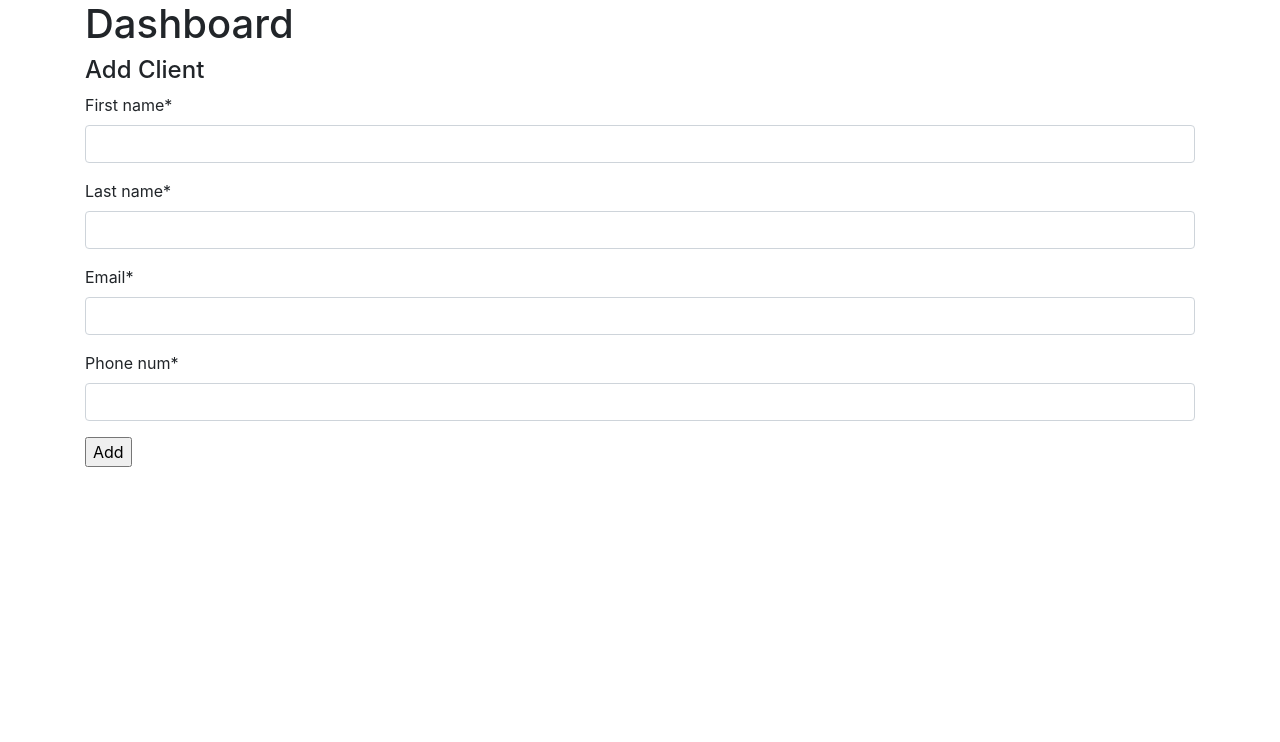
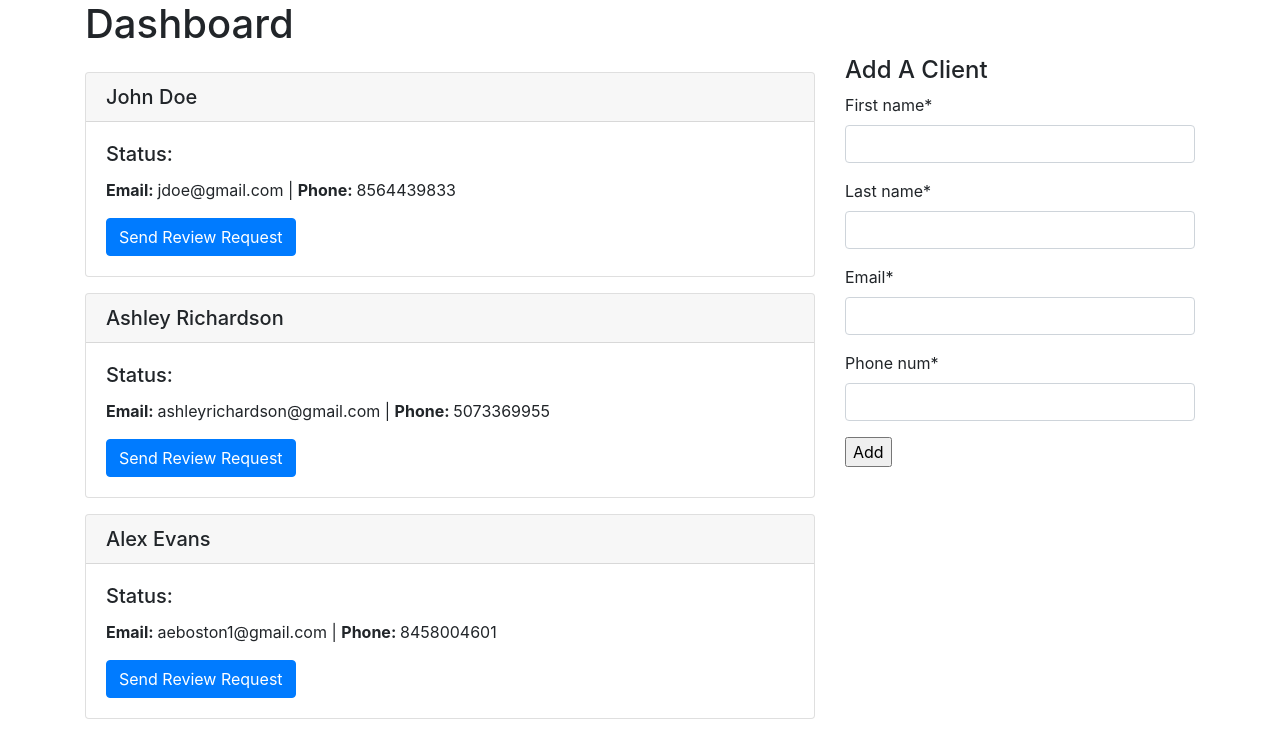
Before and after one commit to evans1111/django_skeleton, a Django app: page /accounts/dashboard/ in a window 1280 px wide. Shown: the part 58-800 px from the top of the page. Run offline with Django 3.2, Linux system fonts and the light colour scheme; a user stored in the database is signed in; data comes from the database, SQL or seed files in the repository; both versions use the stored data as it was after the commit; some libraries are stand-ins or nearby versions.

Commit message:
Added client form to dashboard

```diff
--- a/accounts/models.py
+++ b/accounts/models.py
@@ -54,14 +54,18 @@
 
     objects = UserManager()
 
+    def __str__(self):
+        return "%s %s" % (self.first_name, self.last_name)
+
 
 class Client(models.Model):
     first_name = models.CharField(max_length=80)
     last_name = models.CharField(max_length=80)
-    email = models.EmailField(max_length=80)
+    email = models.EmailField(max_length=80, unique=True)
     phone_num = models.CharField(null=False, blank=False, unique=True, max_length=10)
 
-    user = models.ForeignKey(User, null=True, on_delete=models.SET_NULL)
+    user = models.ForeignKey(User, related_name='clients', null=True, on_delete=models.SET_NULL)
+    # user = models.OneToOneField(User, null=True, on_delete=models.SET_NULL)
 
     def __str__(self):
         return "%s %s %s" % (self.first_name, self.last_name, self.email)
--- a/accounts/views.py
+++ b/accounts/views.py
@@ -16,18 +16,18 @@
 @login_required
 def dashboard_view(request):
     # return render(request, "dashboard.html", {})
-
     if request.method == 'POST':
         form = ClientForm(request.POST or None)
-
         if form.is_valid():
-            form.save()
+            instance = form.save(commit=False)
+            instance.user = request.user
+            instance.save()
+            # form.save()
             return render(request, 'dashboard.html')
         else:
             print("Error. Please check this client's information and try adding them again.")
     else:
         form = ClientForm(request.POST or None)
-
 
     context = {
         'form': form,
--- a/static/css/main.css
+++ b/static/css/main.css
@@ -16,3 +16,8 @@
     text-align: center;
     margin: 3rem;
 }
+
+/* ========== User Dashboard ========== */
+.client-list .card {
+    margin: 1rem 0;
+}
--- a/templates/dashboard.html
+++ b/templates/dashboard.html
@@ -6,11 +6,30 @@
     <h1>Dashboard</h1>
 </div>
 <div class="container">
-    <h4>Add Client</h4>
-    <form method="POST">
-        {% csrf_token %}
-        {{ form|crispy }}
-        <input type="submit" value="Add" />
-    </form>
+    <div class="row">
+        <div class="col-sm-8">
+            <div class="client-list">
+                {% for client in user.clients.all %}
+                    <div class="card">
+                        <h5 class="card-header">{{client.first_name}} {{ client.last_name }}</h5>
+                        <div class="card-body">
+                        <h5 class="card-title">Status:</h5>
+                        <p class="card-text"><strong>Email: </strong>{{ client.email }} | <strong>Phone: </strong>{{ client.phone_num }}</p>
+                        <a href="#" class="btn btn-primary">Send Review Request</a>
+                        </div>
+                    </div>
+                {% endfor %}
+            </div>
+        </div>
+
+        <div class="col-sm-4">
+            <h4>Add A Client</h4>
+            <form method="POST">
+                {% csrf_token %}
+                {{ form|crispy }}
+                <input type="submit" value="Add" />
+            </form>
+        </div>
+    </div>
   </div>
 {% endblock %}
```
Also changed, not shown: accounts/migrations/0001_initial.py, accounts/migrations/0002_auto_20201124_2004.py (deleted), accounts/migrations/0003_auto_20201124_2019.py (deleted), db.sqlite3.
